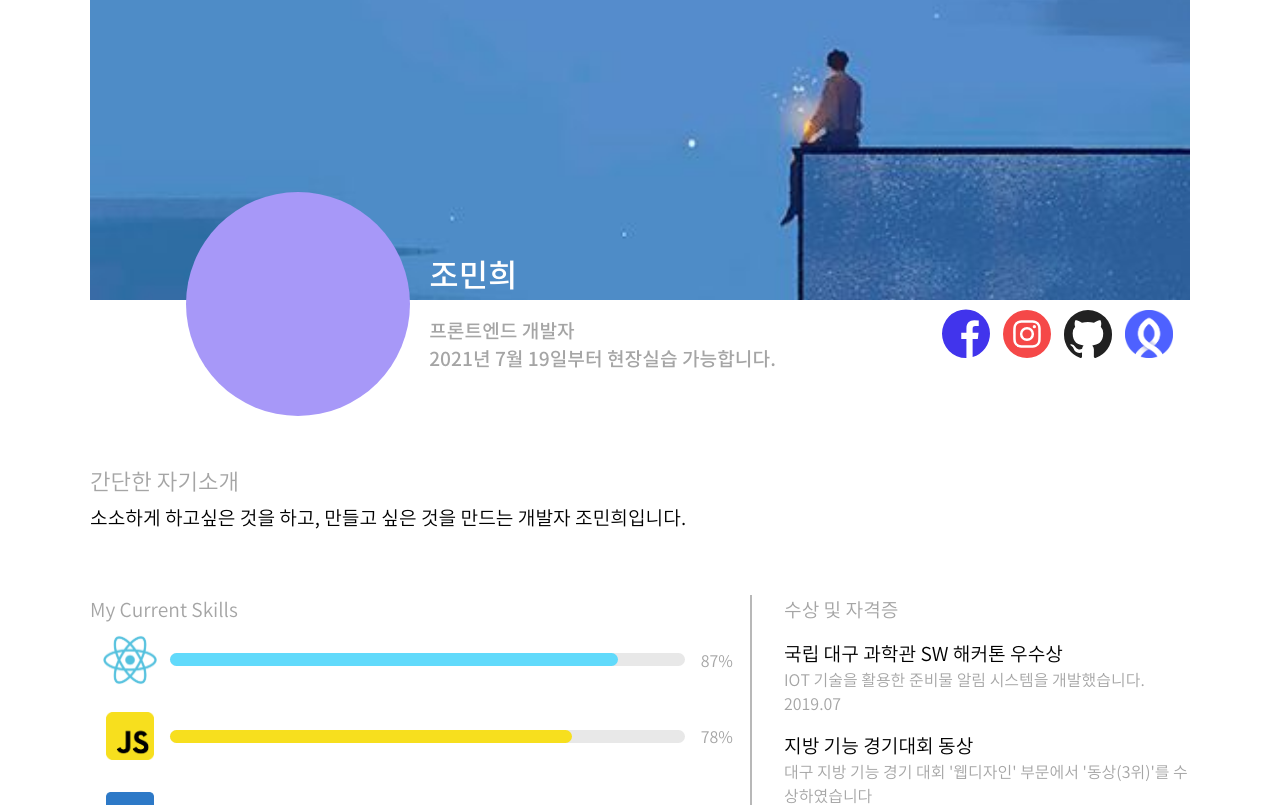
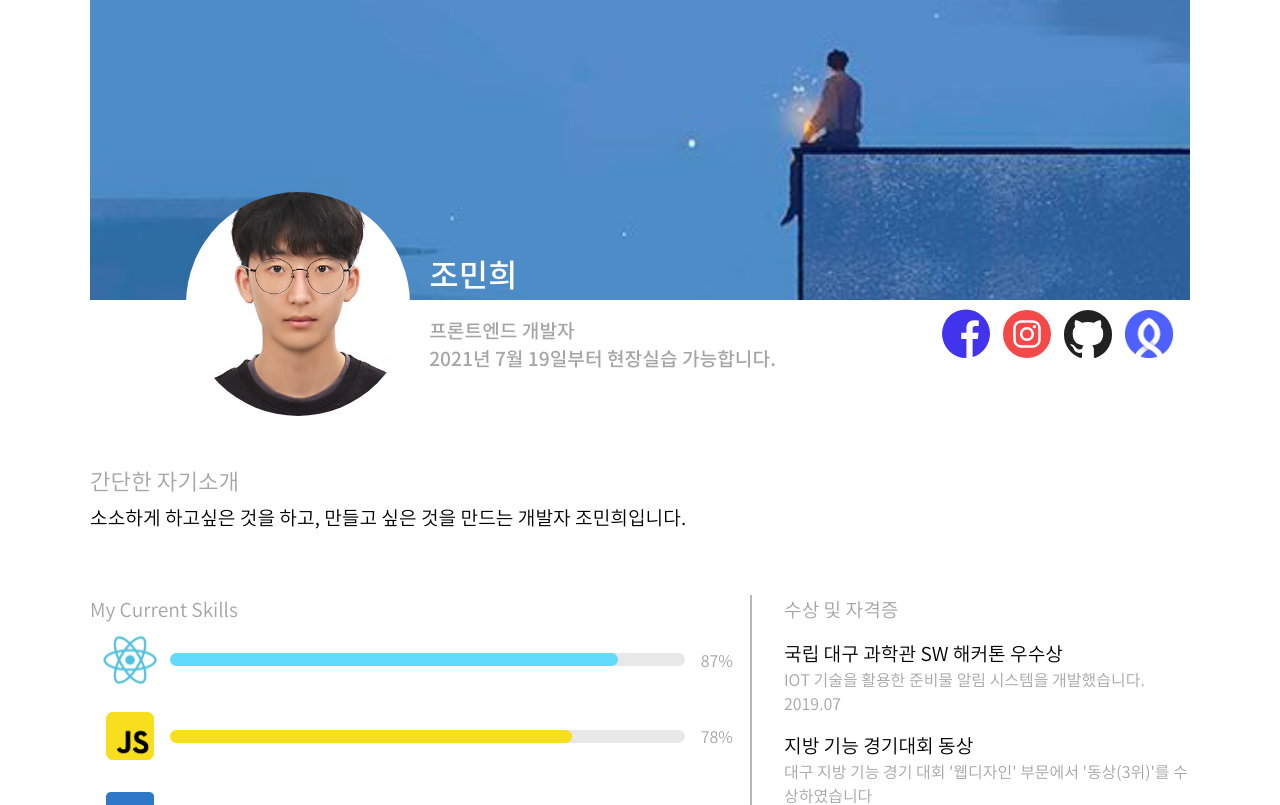
Before and after one commit to Jominhui/portfolio, a React (Create React App) app: page /profile in a window 1280 px wide. Shown: the top 805 px of the page. Built offline with nearby package versions, Linux system fonts and the light colour scheme; what core-decorators would draw is missing.

Commit message:
UPDATE : My profile photo

```diff
--- a/src/components/Profile/Profile.scss
+++ b/src/components/Profile/Profile.scss
@@ -39,7 +39,10 @@
       &-photo {
         width: 14rem;
         height: 14rem;
-        background-color: $bg-main;
+        background-image: url("../../assets/images/myPhoto.png");
+        background-size: cover;
+        background-repeat: no-repeat;
+        background-position: center;
         margin-left: 6rem;
         border-radius: 50%;
       }
--- a/src/components/Profile/Profile.tsx
+++ b/src/components/Profile/Profile.tsx
@@ -16,7 +16,7 @@ const Profile = ({}: ProfileProps) => {
       <div className="profile">
         <div className="profile-area">
           <div className="profile-area-box">
-            <div className="profile-area-box-photo"></div>
+            <div className="profile-area-box-photo" />
             <div className="profile-area-box-text">
               <div className="profile-area-box-text-name">조민희</div>
               <div className="profile-area-box-text-info">
--- a/src/util/color.scss
+++ b/src/util/color.scss
@@ -14,3 +14,4 @@ $bd-line: #b8b8b8;
 $bg-main: #a798f8;
 $bg-gray: #e8e8e8;
 $bg-black: #000000;
+$bg-white: #ffffff;
```
Also changed, not shown: src/assets/images/myPhoto.png (added).
